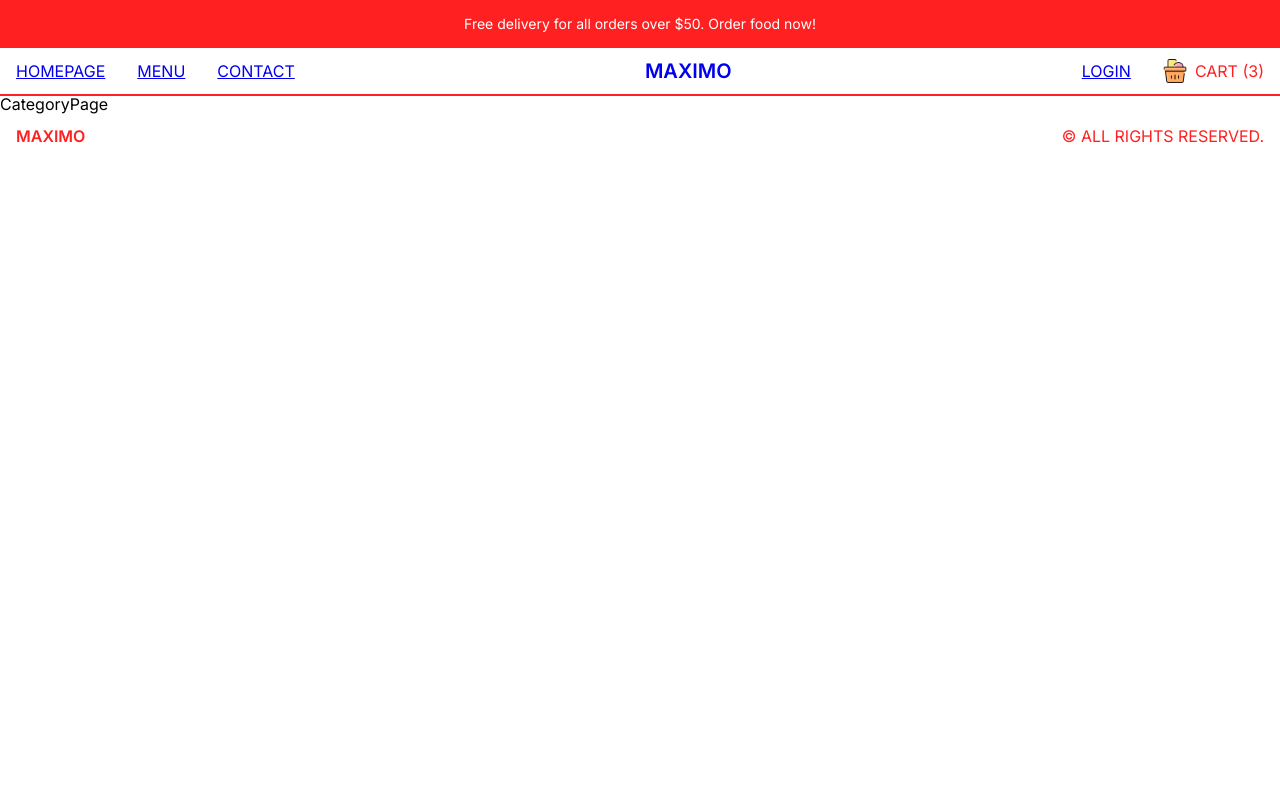
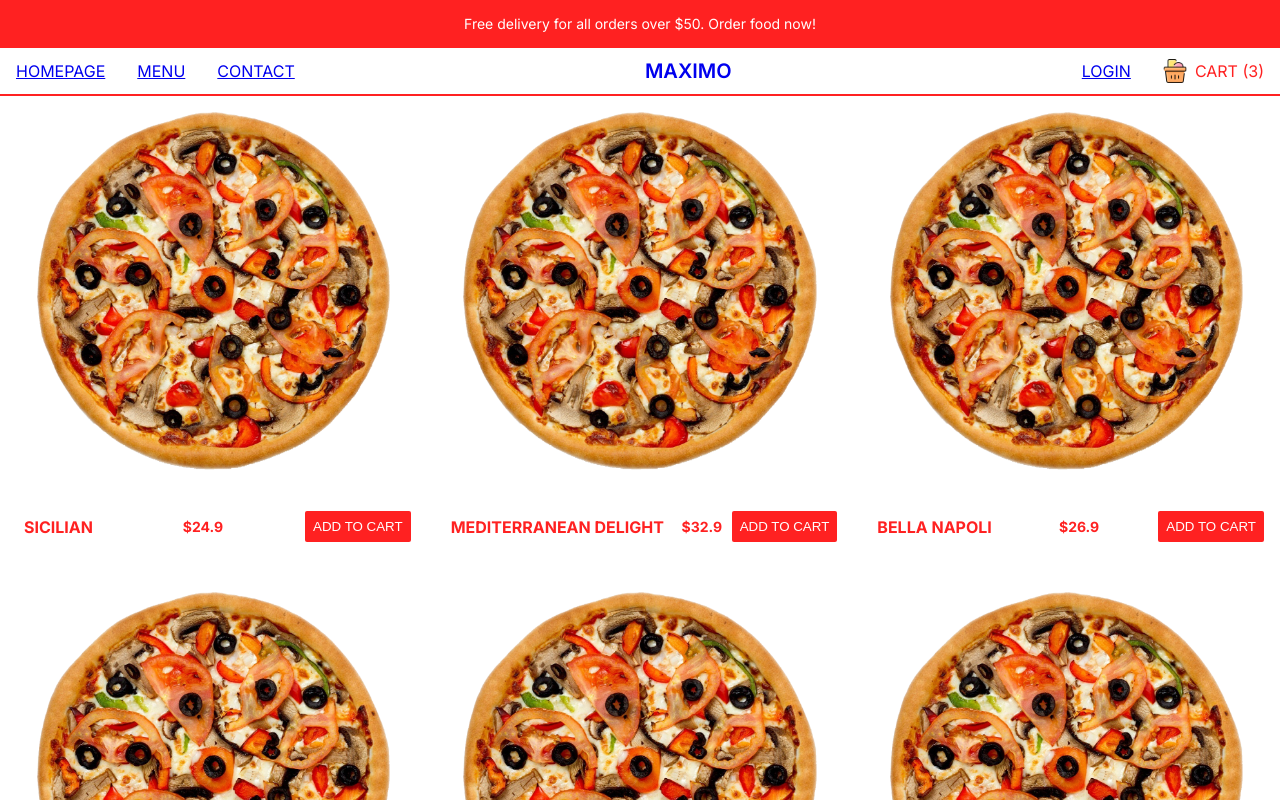
Before and after one commit to vladjsp/tasty-delivery-ui, a Next.js app: page /menu/burgers in a window 1280 px wide. Shown: the top 800 px of the page. Built offline with nearby package versions, Linux system fonts and the light colour scheme.

Commit message:
create products list page

```diff
--- a/src/app/menu/[category]/page.tsx
+++ b/src/app/menu/[category]/page.tsx
@@ -1,9 +1,30 @@
-import React from 'react'
+import Image from "next/image";
+import Link from "next/link";
+
+import { pizzas } from "@/data";
+import styles from './styles.module.css'
 
 const CategoryPage = () => {
   return (
-    <div>CategoryPage</div>
-  )
-}
+    <div className={styles.wrapper}>
+      {pizzas.map((item) => (
+        <Link className={styles.link} href={`/product/${item.id}`} key={item.id}>
+          {/* IMAGE CONTAINER */}
+          {item.img && (
+            <div className={styles.imageWrapper}>
+              <Image src={item.img} alt="" fill className={styles.image} />
+            </div>
+          )}
+          {/* TEXT CONTAINER */}
+          <div className={styles.info}>
+            <h2 className={styles.title}>{item.title}</h2>
+            <h3 className={styles.price}>${item.price}</h3>
+            <button className={styles.button}>Add to Cart</button>
+          </div>
+        </Link>
+      ))}
+    </div>
+  );
+};
 
 export default CategoryPage
--- /dev/null
+++ b/src/app/menu/[category]/styles.module.css
@@ -0,0 +1,68 @@
+.wrapper {
+    display: flex;
+    flex-wrap: wrap;
+    color: var(--red);
+}
+
+.link {
+    display: flex;
+    flex-direction: column;
+    justify-content: space-between;
+    border-right-width: 2px;
+    border-bottom-width: 2px;
+    border-color: var(--red);
+    width: 100%;
+    height: 60vh;
+    padding: 16px;
+    text-decoration: none;
+}
+
+.imageWrapper {
+    position: relative;
+    height: 80%;
+}
+
+.image {
+    object-fit: contain;
+}
+
+.info {
+    display: flex;
+    justify-content: space-between;
+    align-items: center;
+    font-weight: var(--font-weight-semi-bold);
+}
+
+.title {
+    padding: 8px;
+    font-size: 16px;
+    line-height: 24px;
+    text-transform: uppercase;
+    color: var(--red);
+}
+
+.price {
+    font-size: var(--font-size-small);
+    color: var(--red);
+}
+
+.button {
+    padding: 0.5rem;
+    border: none;
+    border-radius: 2px;
+    color: var(--white);
+    text-transform: uppercase;
+    background-color: var(--red);
+}
+
+@media (min-width: 640px) {
+    .link{
+        width: 50%;
+    }
+   }
+
+  @media (min-width: 1024px) {
+    .link {
+        width: 33.333333%;
+    }
+   }
--- a/src/data.ts
+++ b/src/data.ts
@@ -14,7 +14,7 @@ export const featuredProducts: Products = [
     id: 1,
     title: "Sicilian",
     desc: "Ignite your taste buds with a fiery combination of spicy pepperoni, jalapeños, crushed red pepper flakes, and melted mozzarella cheese, delivering a kick with every bite.",
-    img: "/temporary/p1.png",
+    img: "/images/p1.png",
     price: 24.9,
     options: [
       {
@@ -35,7 +35,7 @@ export const featuredProducts: Products = [
     id: 2,
     title: "Bacon Deluxe",
     desc: "Indulge in smoky goodness with a flame-grilled beef patty, topped with crispy bacon, melted cheddar cheese, caramelized onions, and a smattering of tangy BBQ sauce.",
-    img: "/temporary/p2.png",
+    img: "/images/p1.png",
     price: 29.9,
     options: [
       {
@@ -56,7 +56,7 @@ export const featuredProducts: Products = [
     id: 3,
     title: "Bella Napoli",
     desc: "A classic Italian delight featuring a thin, crispy crust, tangy tomato sauce, fresh mozzarella, and a medley of aromatic herbs topped with lettuce, tomatoes, and a dollop of tangy mayo.",
-    img: "/temporary/p3.png",
+    img: "/images/p1.png",
     price: 24.9,
     options: [
       {
@@ -77,7 +77,7 @@ export const featuredProducts: Products = [
     id: 4,
     title: "Spicy Arrabbiata",
     desc: "Ignite your taste buds with this fiery pasta creation, combining penne in a spicy tomato sauce infused with garlic, red chili flakes, and fresh basil for the ultimate comfort food experience.",
-    img: "/temporary/p4.png",
+    img: "/images/p1.png",
     price: 26.9,
     options: [
       {
@@ -98,7 +98,7 @@ export const featuredProducts: Products = [
     id: 5,
     title: "Jalapeño Fiesta",
     desc: "Ignite your taste buds with a fiery kick! This burger features a succulent beef patty, fiery jalapeños, pepper jack cheese, and a zesty chipotle mayo sauce , and all the classic fixings on a toasted bun.",
-    img: "/temporary/p5.png",
+    img: "/images/p1.png",
     price: 29.9,
     options: [
       {
@@ -119,7 +119,7 @@ export const featuredProducts: Products = [
     id: 6,
     title: "Margherita Magic",
     desc: "A timeless favorite with a twist, showcasing a thin crust topped with sweet tomatoes, fresh basil, creamy mozzarella, and a drizzle of extra virgin olive oil, fresh arugula, and a drizzle of balsamic glaze.",
-    img: "/temporary/p6.png",
+    img: "/images/p1.png",
     price: 24.9,
     options: [
       {
@@ -140,7 +140,7 @@ export const featuredProducts: Products = [
     id: 7,
     title: "Garlic Parmesan Linguine",
     desc: "A garlic lover's delight, featuring linguine smothered in a creamy Parmesan sauce, infused with garlic and garnished with chopped parsley, bell peppers, and cherry tomatoes.",
-    img: "/temporary/p7.png",
+    img: "/images/p1.png",
     price: 28.9,
     options: [
       {
@@ -161,7 +161,7 @@ export const featuredProducts: Products = [
     id: 8,
     title: "Mediterranean Delight",
     desc: "Embark on a culinary journey with this Mediterranean-inspired creation, featuring zesty feta cheese, Kalamata olives, sun-dried tomatoes, and a sprinkle of oregano.",
-    img: "/temporary/p8.png",
+    img: "/images/p1.png",
     price: 32.9,
     options: [
       {
@@ -182,7 +182,7 @@ export const featuredProducts: Products = [
     id: 9,
     title: "Hawaiian Teriyaki",
     desc: "Experience a taste of the tropics with a juicy beef patty glazed in tangy teriyaki sauce, topped with grilled pineapple, crispy bacon, and fresh lettuce, and all the classic fixings on a toasted bun.",
-    img: "/temporary/p9.png",
+    img: "/images/p1.png",
     price: 29.9,
     options: [
       {
@@ -201,15 +201,12 @@ export const featuredProducts: Products = [
   },
 ];
 
-
-
-
 export const pizzas: Products = [
   {
     id: 1,
     title: "Sicilian",
     desc: "Ignite your taste buds with a fiery combination of spicy pepperoni, jalapeños, crushed red pepper flakes, and melted mozzarella cheese, delivering a kick with every bite.",
-    img: "/temporary/p1.png",
+    img: "/images/p1.png",
     price: 24.9,
     options: [
       {
@@ -230,7 +227,7 @@ export const pizzas: Products = [
     id: 2,
     title: "Mediterranean Delight",
     desc: "Embark on a culinary journey with this Mediterranean-inspired creation, featuring zesty feta cheese, Kalamata olives, sun-dried tomatoes, and a sprinkle of oregano.",
-    img: "/temporary/p8.png",
+    img: "/images/p1.png",
     price: 32.9,
     options: [
       {
@@ -251,7 +248,7 @@ export const pizzas: Products = [
     id: 3,
     title: "Bella Napoli",
     desc: "A classic Italian delight featuring a thin, crispy crust, tangy tomato sauce, fresh mozzarella, and a medley of aromatic herbs topped with lettuce, tomatoes, and a dollop of tangy mayo.",
-    img: "/temporary/p3.png",
+    img: "/images/p1.png",
     price: 26.9,
     options: [
       {
@@ -272,7 +269,7 @@ export const pizzas: Products = [
     id: 4,
     title: "Pesto Primavera",
     desc: "A classic Italian delight featuring a thin, crispy crust, tangy tomato sauce, fresh mozzarella, and a medley of aromatic herbs topped with lettuce, tomatoes, and a dollop of tangy mayo.",
-    img: "/temporary/p10.png",
+    img: "/images/p1.png",
     price: 28.9,
     options: [
       {
@@ -293,7 +290,7 @@ export const pizzas: Products = [
     id: 5,
     title: "Veggie Supreme",
     desc: "A classic Italian delight featuring a thin, crispy crust, tangy tomato sauce, fresh mozzarella, and a medley of aromatic herbs topped with lettuce, tomatoes, and a dollop of tangy mayo.",
-    img: "/temporary/p11.png",
+    img: "/images/p1.png",
     price: 24.9,
     options: [
       {
@@ -314,7 +311,7 @@ export const pizzas: Products = [
     id: 6,
     title: "Four Cheese Fantasy",
     desc: "Experience pure cheesy bliss with a melty blend of mozzarella, cheddar, provolone, and Parmesan cheeses, creating a rich and indulgent pizza experience.",
-    img: "/temporary/p12.png",
+    img: "/images/p1.png",
     price: 22.9,
     options: [
       {
@@ -337,7 +334,7 @@ export const singleProduct: Product = {
   id: 1,
   title: "Sicilian",
   desc: "Ignite your taste buds with a fiery combination of spicy pepperoni, jalapeños, crushed red pepper flakes, and melted mozzarella cheese, delivering a kick with every bite.",
-  img: "/temporary/p1.png",
+  img: "/images/p1.png",
   price: 24.9,
   options: [
     {
```
